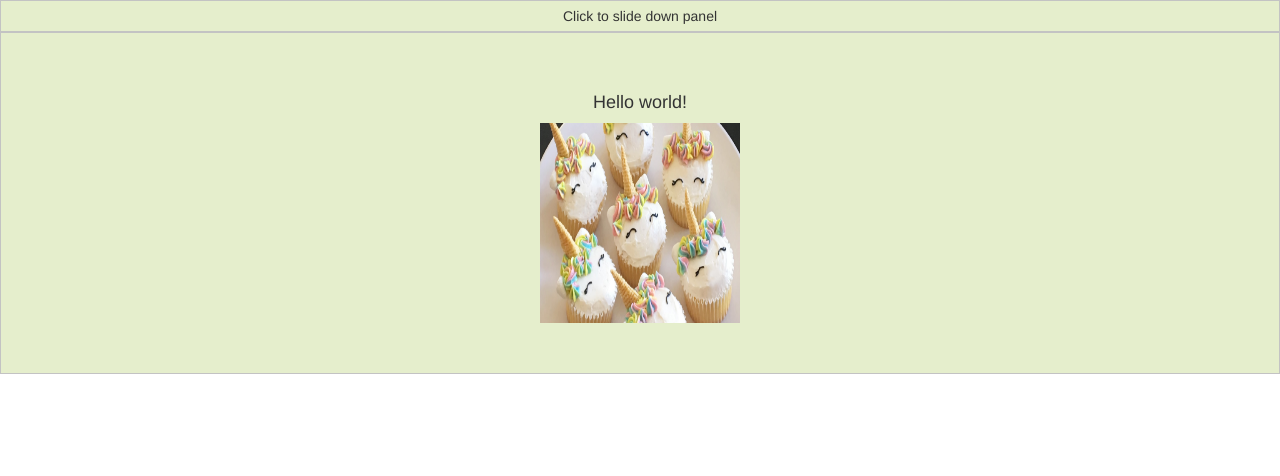
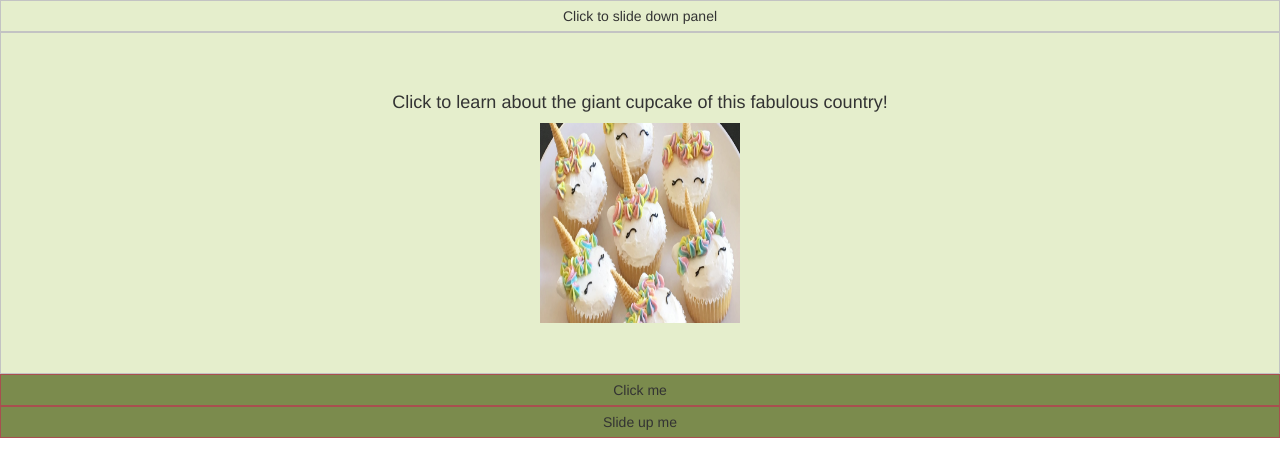
Before and after one commit to IvanLebedzeu/jquery_effects, a plain HTML site: page index.html in a window 1280 px wide. Both pictures are taken after a click on the element "Click to slide down panel". Drawn offline with Linux system fonts and the light colour scheme.

Commit message:
add slide-up section

```diff
--- a/css/styles.css
+++ b/css/styles.css
@@ -25,3 +25,10 @@ img{
   height: 200px;
   width: 200px;
 }
+
+#slide, #slide-up {
+  padding: 5px;
+  text-align: center;
+  background-color: #7b8b4d;
+  border: solid 1px #a84f4f;
+}
--- a/index.html
+++ b/index.html
@@ -11,9 +11,11 @@
 
     <div id="flip">Click to slide down panel</div>
     <div id="panel">
-     <h4>Hello world!</h4>
+     <h4>Click to learn about the giant cupcake of this fabulous country!</h4>
      <img src="img/cupcake.jpg" alt="">
     </div>
+    <div id="slide">Click me</div>
+    <div id="slide-up">Slide up me</div>
 
     </body>
 </html>
--- a/js/scripts.js
+++ b/js/scripts.js
@@ -1,15 +1,10 @@
-// $(document).ready(function(){
-
-//   $("#slide-down").click(function(){
-//     $("#slide.up").slideDown("slow");
-
-//   });
-
-
-// });
-
 $(document).ready(function(){
   $("#flip").click(function(){
     $("#panel").slideDown("slow");
   });
+
+  $("#slide").click(function(){
+    $("#slide-up").slideUp("slow");
+  });
+
 });
```
